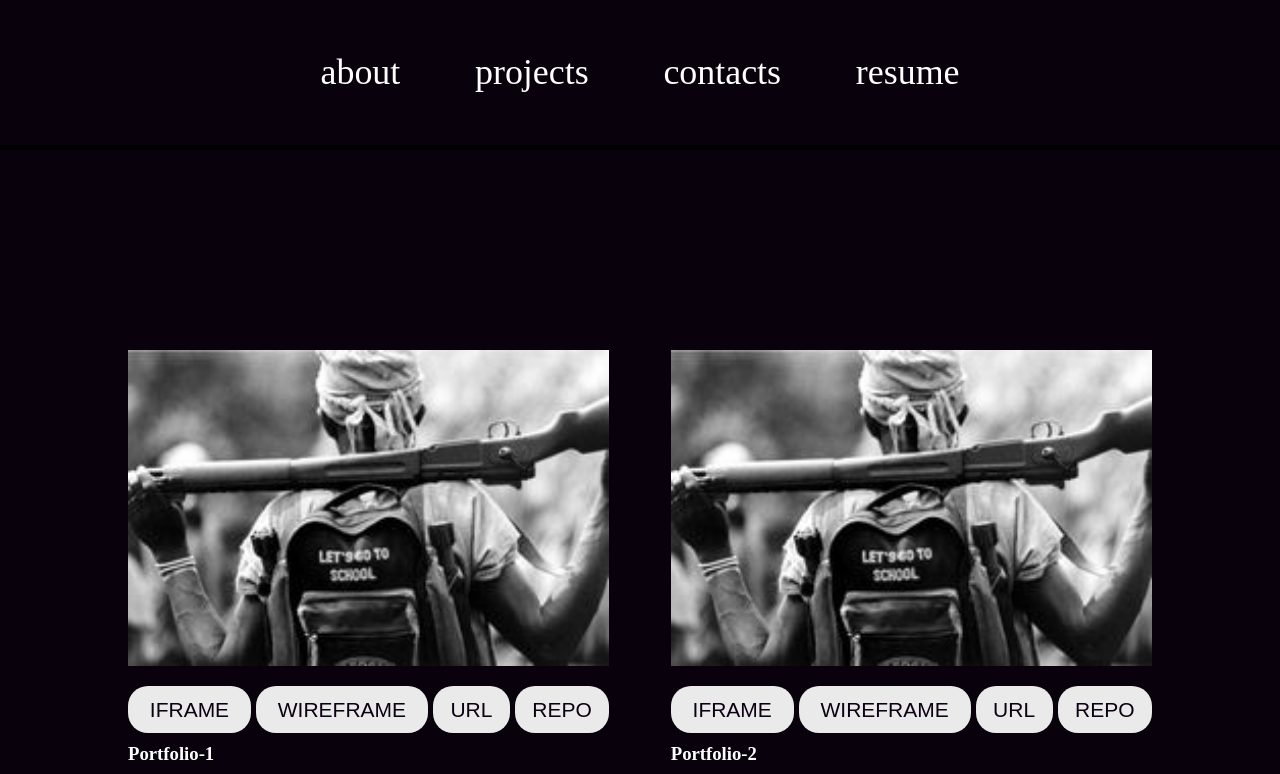
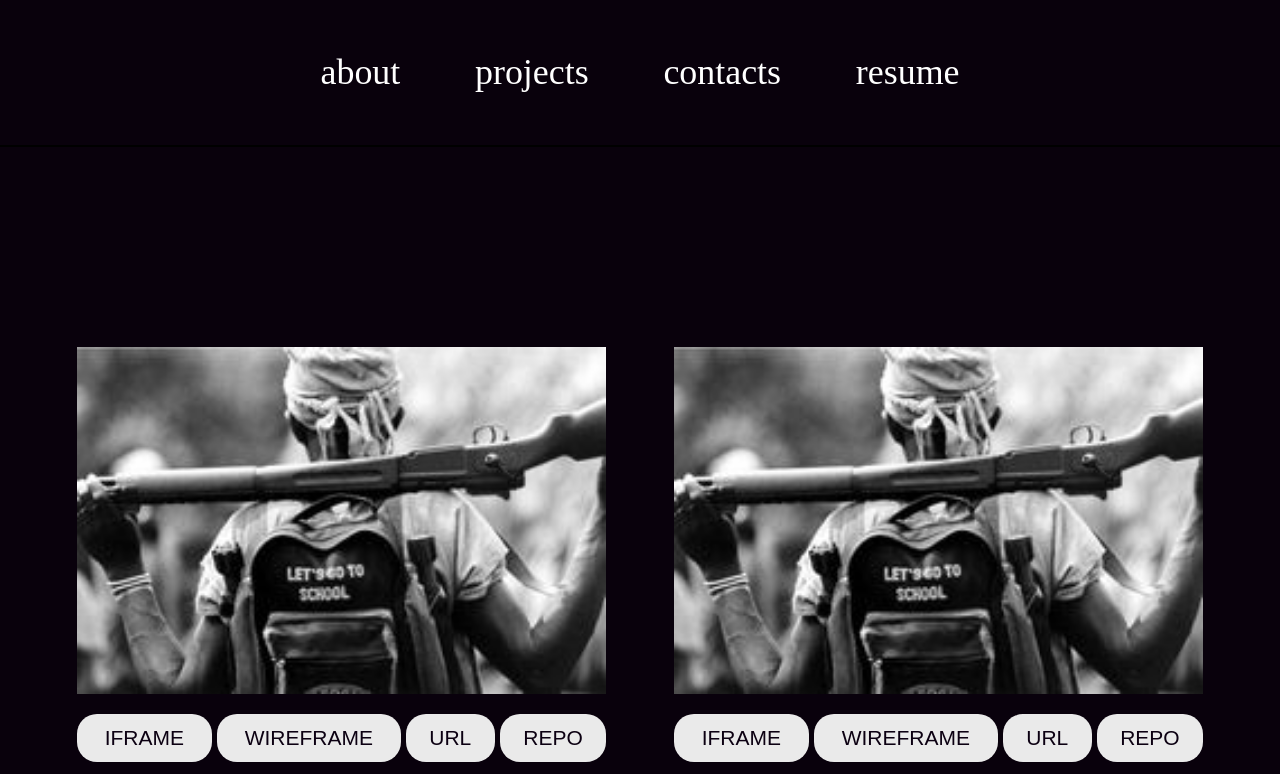
Before and after one commit to Waynon-Taylor/MyPortfolio, a React (Create React App) app: page /projects in a window 1280 px wide. Shown: the top 774 px of the page. Built offline with nearby package versions, Linux system fonts and the light colour scheme.

Commit message:
updates to project page  and project view added  projects data to session storage

```diff
--- a/src/components/Footer/Footer.css
+++ b/src/components/Footer/Footer.css
@@ -3,7 +3,7 @@
     margin-top: 4.3em;
 }
 #footer hr {
-    border: solid 3px black;
+    border: solid 1px black;
 }
 
 #footer a {
--- a/src/components/Navigation/Navigation.css
+++ b/src/components/Navigation/Navigation.css
@@ -2,7 +2,7 @@
 #navigation {
     font-family: 'Times New Roman';
     font-size: min(7.2vw, 25.6348px);
-    border-bottom: solid 5.5px rgb(0, 0, 0);
+    border-bottom: solid 2.5px rgb(0, 0, 0);
 
     padding: min(10vw, 2em) 0;
     margin-bottom: min(15vw, 110px);
--- a/src/components/Navigation/Navigation.tsx
+++ b/src/components/Navigation/Navigation.tsx
@@ -9,7 +9,7 @@ const Navigation: React.FC = () => {
                     <ul className="navigation-list">
                         <li><Link to="/">about</Link> </li>
                         <li><Link to="/projects">projects</Link> </li>
-                        <li className='contacts'><a href="#">contacts</a></li>
+                        <li className='contacts'><Link to="/">contacts</Link> </li>
                         <li><a href="#">resume</a></li>
                     </ul>
                 </nav>
--- a/src/pages/ProjectPage/ProjectPage.tsx
+++ b/src/pages/ProjectPage/ProjectPage.tsx
@@ -11,13 +11,25 @@ const reducer = (state: Project[], action: Action) => {
         case "PREV":
         case "NEXT":
         case "CLOSE_FRAME":
-            return action.payload
+            sessionStorage.setItem('projectsList', JSON.stringify(action.payload))
+            return JSON.parse(sessionStorage.getItem('projectsList')!)
     }
     return state
 }
 
+const initializeSessionStorage = () => {
+    if (!sessionStorage.getItem('projectsList')) {
+        sessionStorage.setItem('projectsList', JSON.stringify(projectsList))
+    }
+}
+initializeSessionStorage()
+
+
 const ProjectPage: React.FC = () => {
-    const [projects, dispatch] = useReducer(reducer, projectsList)
+
+    const projectsListSessionStorage: Project[] = JSON.parse(sessionStorage.getItem('projectsList')!)
+    const [projects, dispatch] = useReducer(reducer, projectsListSessionStorage)
+
     return <><main id='ProjectPage'><ProjectItem projects={projects} dispatch={dispatch} /></main></>
 }
 export default ProjectPage
--- a/src/pages/ProjectPage/Projects/Buttons/Buttons.css
+++ b/src/pages/ProjectPage/Projects/Buttons/Buttons.css
@@ -43,6 +43,7 @@
     padding: 7px;
     color: white;
     border-style:none ;
+    cursor: pointer;
 }
 
 .prev-button, .next-button {
--- a/src/pages/ProjectPage/Projects/ProjectView/ProjectView.css
+++ b/src/pages/ProjectPage/Projects/ProjectView/ProjectView.css
@@ -1,15 +1,19 @@
+body.disable-scrollbar::-webkit-scrollbar  {
+    display: none;
+}
+
 #project-view {
     position: fixed;
     inset: 0;
     z-index: 10;
-    height: 100vh;
+    height: 91.5vh;
     background-color: white;
+    overflow: scroll;
 }
 
 #project-view iframe {
-    overflow: scroll;
     width: 100%;
-    height: 92vh;
+    height: 91.5vh;
 }
 
 #project-details {
@@ -24,7 +28,7 @@
     background-color: rgb(36, 36, 36);
 }
 
-#close-project-Details {
+#close-project-Details-button {
     position: absolute;
     inset: 5px 5px auto auto;
     z-index: 12;
@@ -33,6 +37,7 @@
     border-style: none;
     background-color: rgb(255, 28, 28);
     color: white;
+    cursor: pointer;
 }
 
 /* project-view-buttons-container */
@@ -45,10 +50,15 @@
     inset: auto 0 0 0;
     gap: 10px;
     z-index: 11;
+    height: 8.5vh;
 }
 
 #info-icon,#project-details {
     display: none;
+}
+
+#info-icon{
+    cursor: pointer;
 }
 
 @media all and (min-width:500px) {
--- a/src/pages/ProjectPage/Projects/ProjectView/ProjectView.tsx
+++ b/src/pages/ProjectPage/Projects/ProjectView/ProjectView.tsx
@@ -1,6 +1,6 @@
 import './ProjectView.css'
 import infoIcon from '../../../../assets/icons/infoIcon.svg'
-import { useState } from 'react'
+import { useState, useEffect } from 'react'
 import { Props } from '../../@types-projectTypes/projectTypes'
 import ProjectDetails from '../ProjectDetails/ProjectDetails'
 import Buttons from "../Buttons/Buttons"
@@ -10,6 +10,15 @@ const ProjectView: React.FC<Props> = ({ project, projects, dispatch, currentProj
 
     const [viewDetails, setViewDetails] = useState(false)
 
+    useEffect(() => {
+        document.body.classList.add('disable-scrollbar')
+        console.log('added class')
+        return () => {
+            document.body.classList.remove('disable-scrollbar')
+            console.log('cleanUp')
+        }
+    }, [])
+    console.log("render-Project-View")
     const toggleViewDetails = () => {
         if (viewDetails) setViewDetails(false)
         if (!viewDetails) setViewDetails(true)
@@ -19,15 +28,16 @@ const ProjectView: React.FC<Props> = ({ project, projects, dispatch, currentProj
         <>
             <main id='project-view'> {project.toggleProject.viewing_Iframe ? <div>
                 <iframe
+                    className='resize-project-view'
                     scrolling="yes"
                     title={`Iframe of ${project.projectName} project `}
-                    src={project.projectLinks.IFRAME}
-                    allowFullScreen={true}>
+                    src={project.projectLinks.IFRAME}>
                 </iframe>
             </div> : null}
 
                 {project.toggleProject.viewing_WireFrame ? <div>
                     <iframe
+                        className='resize-project-view'
                         scrolling="yes"
                         title={`Wireframe of ${project.projectName} project `}
                         src={project.projectLinks.WIREFRAME}
@@ -40,7 +50,7 @@ const ProjectView: React.FC<Props> = ({ project, projects, dispatch, currentProj
                     viewDetails ?
                         <div id='project-details'>
                             <ProjectDetails project={project} viewDetails={viewDetails} />
-                            <button id='close-project-Details' onClick={toggleViewDetails}>X</button>
+                            <button id='close-project-Details-button' onClick={toggleViewDetails}>X</button>
                         </div> : null
                 }
             </main>
--- a/src/pages/ProjectPage/Projects/Projects.css
+++ b/src/pages/ProjectPage/Projects/Projects.css
@@ -1,3 +1,20 @@
+
+#projects-container {
+    display: grid;
+    place-items: center;
+    padding: 0 6%;
+}
+
+.project-img-container {
+    margin-bottom: 20px;
+}
+
+
+.project-img-container {
+    margin-bottom: 20px;
+}
+
+
 .viewd {
     border: solid purple 3px;
     position: relative;
@@ -6,50 +23,48 @@
 
 .viewd::before {
     content: 'viewd';
-    font-size: 20px;
+    font-size: min(4vw, 20px);
     color: purple;
     position: absolute;
-    top:-30px;
+    top: -30px;
+    left: 0;
 }
 
-#projects-container {
-    display: grid;
-    place-items: center;
-    padding: 0 6%;
+.not-viewd{
+    border: none;
 }
 
-#projects,
-#projects>figure,
-#projects>figure a>img {
+#project,
+#project figure,
+.project-img-container, .project-img {
     width: 100%;
 }
 
-#projects>figure a>img {
+
+
+.project-img {
     display: block;
+    cursor: pointer;
 }
 
-.img-container {
-    margin-bottom: 20px;
-}
-
-#projects {
+#project {
     display: flex;
     flex-direction: column;
     gap: 80px;
 }
 
 @media all and (min-width:800px) {
-    #projects-container {
+    #project-container {
         padding: 0 10%;
     }
 
-    #projects {
+    #project {
         flex-direction: row;
         flex-wrap: wrap;
         gap: 6%;
     }
 
-    #projects>figure {
+    #project figure {
         width: 47%;
     }
 }
--- a/src/pages/ProjectPage/Projects/Projects.tsx
+++ b/src/pages/ProjectPage/Projects/Projects.tsx
@@ -11,30 +11,35 @@ interface Props {
 }
 
 const ProjectItem: React.FC<Props> = ({ projects, dispatch }) => {
-
+    console.log("render-Projectx")
     return (
         <>
             <main id='projects-container'>
-                <section id='projects'>
+                <section id='project'>
 
                     {projects.map((project, currentProjectIndex) => {
-                     return (
+                        return (
                             < figure key={project.projectName}>
 
-                                <a style={{ display: 'block' }} className={`${project.viewdStatus ? 'viewd' : ''} img-container`}
+                                <button
+                                    className={`${project.viewdStatus ? 'viewd' : 'not-viewd'} project-img-container`}
                                     onClick={() => dispatch({
                                         type: 'LOAD_IFRAME',
                                         payload: toggleProjectViewd(project, projects, true, false)
                                     })}>
-                                    <img src={project.projectImage} alt="Project Image" />
-                                </a>
+
+                                    <img
+                                        className={' project-img'}
+                                        src={project.projectImage}
+                                        alt={`project: ${project.projectName} thumbnail.`} />
+                                </button>
 
                                 <figcaption>
                                     <Buttons
                                         project={project}
                                         projects={projects}
                                         dispatch={dispatch}
-                                        currentProjectIndex={currentProjectIndex}/>
+                                        currentProjectIndex={currentProjectIndex} />
                                     <ProjectDetails project={project} />
 
                                     {project.toggleProject.viewing_Iframe ||
--- a/src/pages/ProjectPage/data/data.tsx
+++ b/src/pages/ProjectPage/data/data.tsx
@@ -38,5 +38,4 @@ const projectsList: Project[] = [
         projectTools: '#typescript #react.js'
     }
 ]
-
 export default projectsList
```
